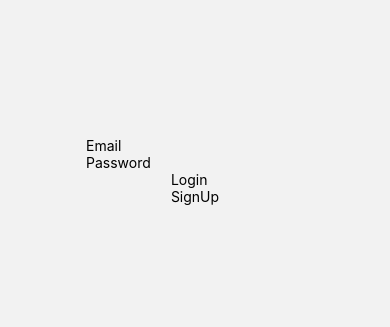
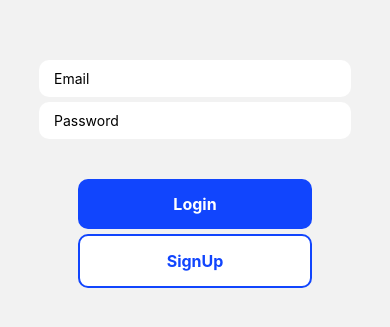
Before and after one commit to sheldon-ouma-sudo/SquadApp, a React Native app: screen /Login in a window 390 px wide. Shown: the part 251-578 px from the top of the page. Built offline with nearby package versions, Linux system fonts and the light colour scheme.

Commit message:
styling the buttons

```diff
--- a/package.json
+++ b/package.json
@@ -13,6 +13,7 @@
     "@react-navigation/native": "^6.0.10",
     "@react-navigation/native-stack": "^6.6.2",
     "expo": "~45.0.0",
+    "expo-linear-gradient": "~11.3.0",
     "expo-status-bar": "~1.3.0",
     "firebase": "^9.8.3",
     "react": "17.0.2",
--- a/src/screens/LoginScreen.js
+++ b/src/screens/LoginScreen.js
@@ -1,9 +1,12 @@
-import { StyleSheet, Text, View, KeyboardAvoidingView, TextInput } from 'react-native'
+import { StyleSheet, Text, View, KeyboardAvoidingView, TextInput, TouchableOpacity, } from 'react-native'
 import React from 'react'
-import { TouchableOpacity } from 'react-native-web'
+import { LinearGradient } from 'expo-linear-gradient';
 
 
 const LoginScreen = () => {
+
+
+
   return (
     <KeyboardAvoidingView
     style={styles.container}
@@ -14,7 +17,7 @@ const LoginScreen = () => {
          placeholder ="Email"
          //value={}
         // onChangeText={text =>} // everytime a text changes in our variable it spits out a text variable which we can then use in our function to change the text variable
-
+        style={styles.input}
         />
         <TextInput
          placeholder ="Password"
@@ -25,14 +28,14 @@ const LoginScreen = () => {
         />
     </View>
     {/*this view contains our buttons */}
-    <View  style={styles.buttonContainer}>
+    <View style={styles.buttonContainer}>
         <TouchableOpacity
-            onPress={()=>{}}
-            style = {styles.button}
+        style = {styles.button}
             >
-            <Text style={styles.button}>
+            <Text style={styles.buttonText}>
                 Login
             </Text>
+
         </TouchableOpacity>
         <TouchableOpacity
             onPress={()=>{}}
@@ -43,9 +46,7 @@ const LoginScreen = () => {
             </Text>
         </TouchableOpacity>
 
-
     </View>
-
     </KeyboardAvoidingView>
   )
 }
@@ -61,9 +62,53 @@ container:{
  flex:1,
  justifyContent:"center",
  alignItems:"center",
+},
+InputContainer:{
+    width: '80%'
+},
+input:{
+    backgroundColor: 'white',
+    paddingHorizontal: 15,
+    paddingVertical:10,
+    borderRadius:10,
+    marginTop: 5,
 
 
+},
+buttonContainer:{
+width: '60%',
+justifyContent: 'center',
+alignItems: 'center',
+marginTop: 40
 
+},
+button:{
+    backgroundColor: '#1145FD',
+    width: '100%',
+    padding: 15,
+    borderRadius: 10,
+    alignItems: 'center'
+
+
+},
+buttonText:{
+    color: 'white',
+    fontWeight: '700',
+    fontSize: 16
+
+},
+buttonOutline:{
+ backgroundColor: 'white',
+ marginTop: 5,
+ borderColor: '#1145FD',
+ borderWidth: 2,
+
+
+},
+buttonOutlineText:{
+    color: '#1145FD',
+    fontWeight: '700',
+    fontSize: 16
 }
 
 
```
Also changed, not shown: 1 other file (tests, documents, lock files or other folders).
